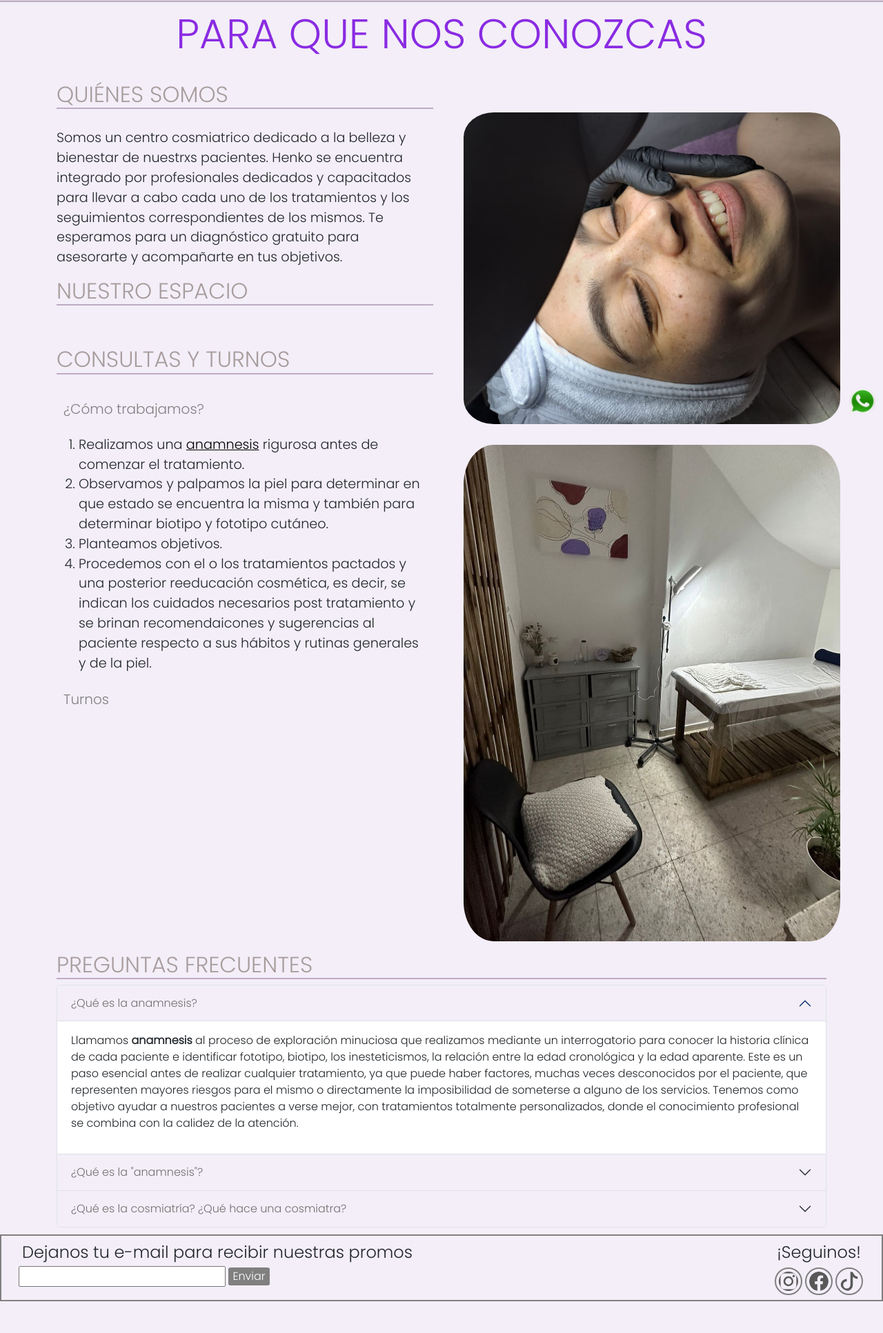
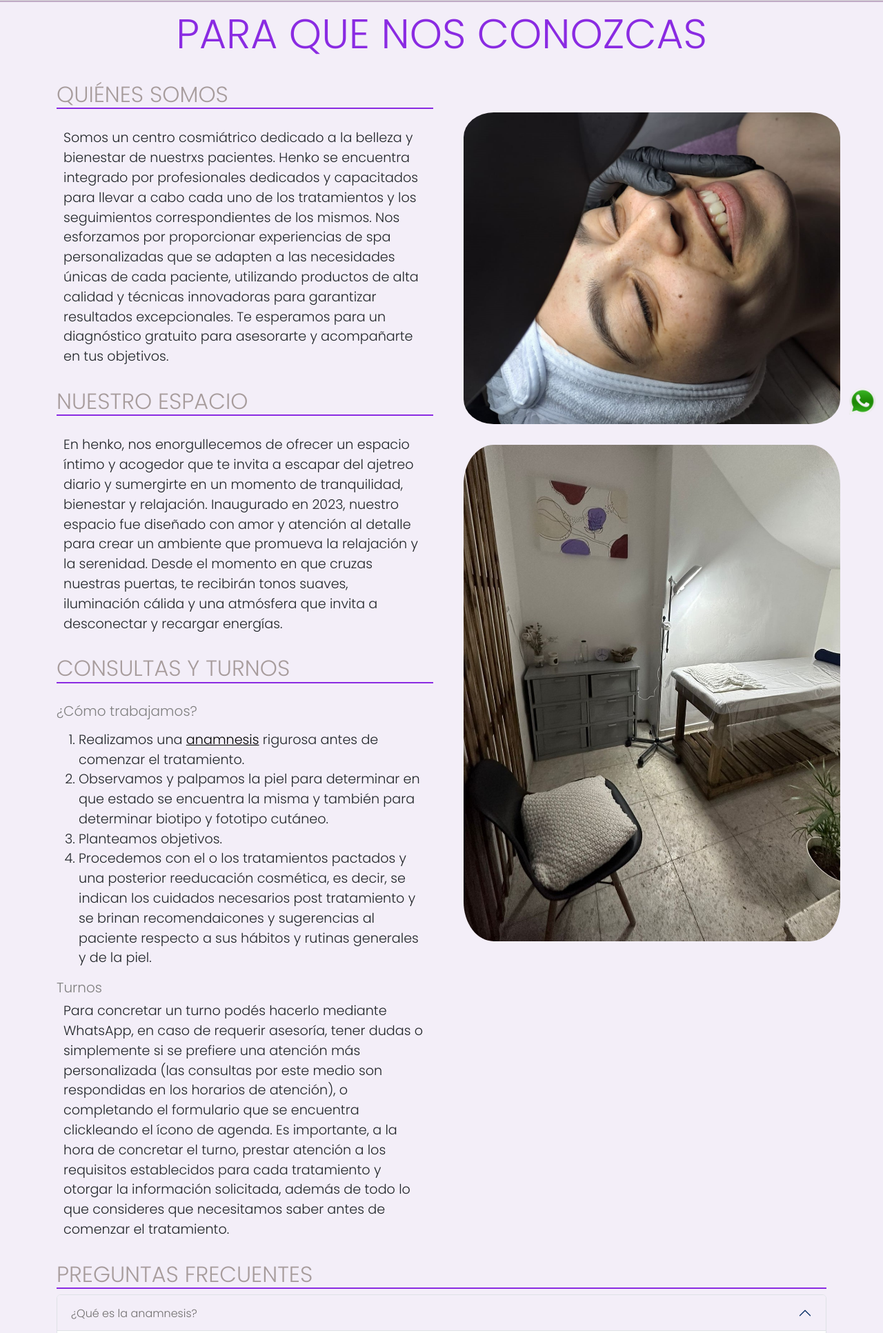
Before and after one commit to luefe/proyecto_coder, a website: page pages/nosotros.html in a window 1280 px wide. Shown: the part 123-2056 px from the top of the page at 69% size. Before the commit the page ends 2010 px from the top, so only its background shows below. Drawn offline with nearby package versions, Linux system fonts and the light colour scheme.

Commit message:
contenidos

```diff
--- a/pages/nosotros.html
+++ b/pages/nosotros.html
@@ -90,14 +90,21 @@
                     <div class="nosotrxs">
                         <h2 class="h2">QUIÉNES SOMOS</h2>
                         <div class="nosotrxs_content">
-                            <p class="texto">
-                                Somos un centro cosmiatrico dedicado a la belleza y bienestar de nuestrxs pacientes.
-                                Henko se encuentra integrado por profesionales dedicados y capacitados para llevar a
-                                cabo cada uno de los tratamientos y los seguimientos correspondientes de los mismos.
+                            <div class="texto">
+                                <p>
+                                    Somos un centro cosmiátrico dedicado a la belleza y bienestar de nuestrxs pacientes.
+                                    Henko se encuentra integrado por profesionales dedicados y capacitados para llevar a
+                                    cabo cada uno de los tratamientos y los seguimientos correspondientes de los mismos.
+                                    Nos esforzamos por proporcionar experiencias de spa personalizadas que se adapten a
+                                    las
+                                    necesidades únicas de cada paciente, utilizando productos de alta calidad y técnicas
+                                    innovadoras para garantizar resultados excepcionales.
 
-                                Te esperamos para un diagnóstico gratuito para asesorarte y acompañarte en tus
-                                objetivos.
-                            </p>
+                                    Te esperamos para un diagnóstico gratuito para asesorarte y acompañarte en tus
+                                    objetivos.
+                                </p>
+                            </div>
+
 
                         </div>
                     </div>
@@ -113,7 +120,13 @@
                         <div class="nosotrxs_content">
                             <div class="texto">
                                 <p>
-
+                                    En henko, nos enorgullecemos de ofrecer un espacio íntimo y acogedor que te invita a
+                                    escapar del ajetreo diario y sumergirte en un momento de tranquilidad, bienestar y
+                                    relajación. Inaugurado en 2023, nuestro espacio fue diseñado con amor y
+                                    atención al detalle para crear un ambiente que promueva la relajación y la
+                                    serenidad. Desde el momento en que cruzas nuestras puertas, te recibirán tonos
+                                    suaves, iluminación cálida y una atmósfera que invita a desconectar y recargar
+                                    energías.
                                 </p>
                             </div>
 
@@ -140,8 +153,20 @@
                                         recomendaicones y sugerencias al paciente respecto a sus hábitos y rutinas
                                         generales y de la piel.</li>
                                 </ol>
+                                </p>
                                 <h3>Turnos</h3>
-
+                                <p> Para concretar un turno podés hacerlo mediante WhatsApp, en caso de requerir
+                                    asesoría,
+                                    tener dudas o simplemente si se prefiere una atención más personalizada (las
+                                    consultas
+                                    por este medio son respondidas en los horarios de atención), o completando el
+                                    formulario
+                                    que se encuentra
+                                    clickleando el ícono de agenda.
+                                    Es importante, a la hora de concretar el turno, prestar atención a los requisitos
+                                    establecidos para cada tratamiento y otorgar la información solicitada, además de
+                                    todo
+                                    lo que consideres que necesitamos saber antes de comenzar el tratamiento.
 
                                 </p>
                             </div>
--- a/scss/_contacto.scss
+++ b/scss/_contacto.scss
@@ -13,7 +13,7 @@
     svg {
         @include sizes(50px, 50px);
         margin-right: 10px;
-        color: rgb(88, 88, 88);
+        color: blueviolet;
     }
 
     h3 {
--- a/scss/_index.scss
+++ b/scss/_index.scss
@@ -10,6 +10,11 @@ main {
         width: 100%;
         display: flex;
         justify-content: center;
+
+        h3 {
+            padding: 10px;
+        }
+
     }
 
     h1 {
@@ -29,7 +34,7 @@ main {
         color: gray;
         font-size: 20px;
         justify-content: center;
-        padding: 10px;
+        /*padding: 10px;*/
     }
 
    .p {
--- a/scss/_nav_y_footer.scss
+++ b/scss/_nav_y_footer.scss
@@ -125,14 +125,14 @@ body {
             }
 
             button {
-                background-color: gray;
+                background-color: blueviolet;
                 color: white;
                 border: none;
                 border-radius: 8%;
             }
 
             button:hover {
-                background-color: rgb(185, 185, 185);
+                background-color: rgb(163, 84, 238);
             }
         }
 
@@ -147,7 +147,7 @@ body {
                 svg {
                     width: 40px;
                     height: 40px;
-                    color: rgb(88, 88, 88);
+                    color: blueviolet;
                     padding: 4px;
                     margin: 2px;
                     border: 2px solid gray;
--- a/scss/_nosotrxs.scss
+++ b/scss/_nosotrxs.scss
@@ -22,7 +22,7 @@
             height: fit-content;
             position: sticky;
             top: 60px;
-            border-bottom: 2px solid rgb(192, 170, 197);
+            border-bottom: 2px solid blueviolet;
             margin-top: 0;
             padding-top: 15px;
             z-index: 1;
@@ -43,6 +43,9 @@
                 height: fit-content;
                 margin: 20px 10px 0 0px;
                 font-size: larger;
+            }
+            p{
+                margin-left: 10px;
             }
 
         }
@@ -77,7 +80,7 @@
         flex-direction: column;
         position: sticky;
         top: 60px;
-        border-bottom: 2px solid rgb(192, 170, 197);
+        border-bottom: 2px solid blueviolet;
         margin-top: 0;
         padding-top: 15px;
         z-index: 1;
--- a/scss/_tratamientos.scss
+++ b/scss/_tratamientos.scss
@@ -26,7 +26,7 @@
             display: flex;
             flex-direction: column;
             justify-content: center;
-            text-decoration: underline 2px gray;
+            text-decoration: underline 2px blueviolet;
             margin-right: 20px;
             margin-left: 20px;
             color: gray;
@@ -71,7 +71,7 @@
     padding-top: 15px;
     margin-left: 50px;
     margin-right: 50px;
-    text-decoration: underline gray 2px;
+    text-decoration: underline blueviolet 2px;
     border-top: 2px solid rgb(192, 170, 197);
 }
 
```
Also changed, not shown: css/style.css, 1 other file.
